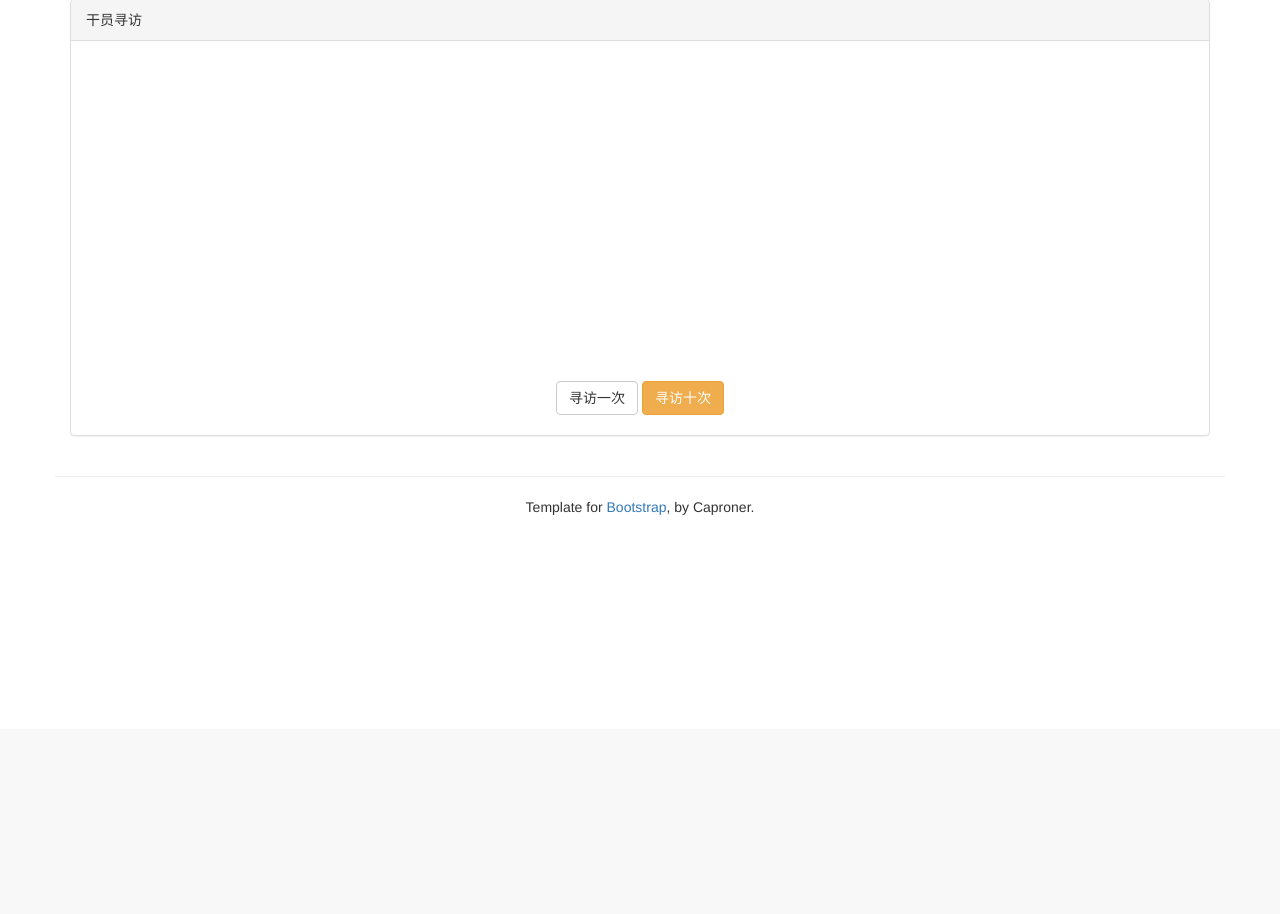
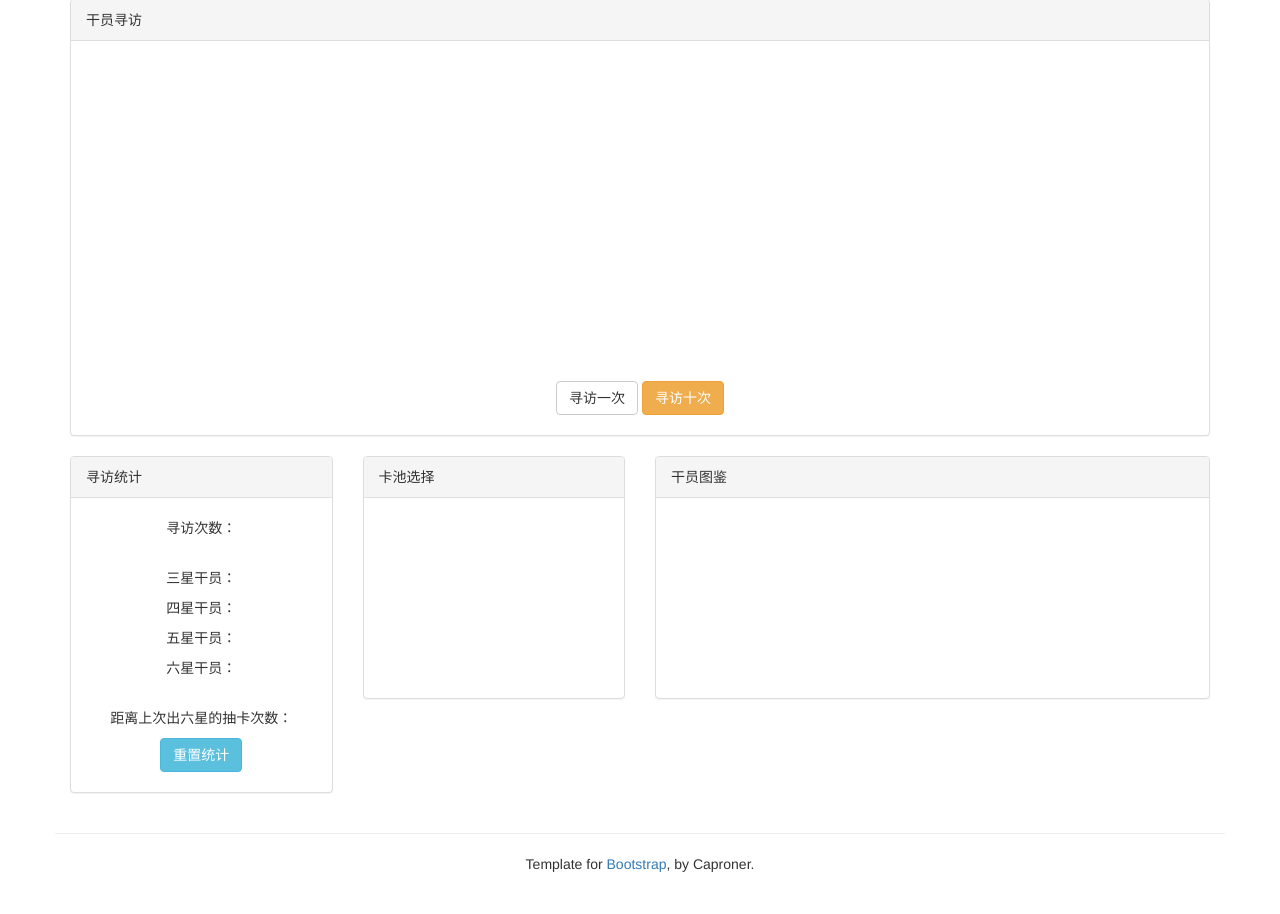
Before and after one commit to Caproner/PersonalWeb, a Django app: page /ArkNights/draw.html in a window 1280 px wide. Shown: the part 71-985 px from the top of the page. Before the commit the page ends 586 px from the top, so only its background shows below. Run offline with Django 3.2, Linux system fonts and the light colour scheme; some libraries are stand-ins or nearby versions.

Commit message:
尝试添加新功能的大体布局

```diff
--- a/PersonalWeb/frontend/templates/ArkNights/draw.html
+++ b/PersonalWeb/frontend/templates/ArkNights/draw.html
@@ -21,8 +21,40 @@
                 <div class="draw-show" id = "js-draw-show">
                 </div>
                 <div class="draw-button">
-                    <button type="button" id="draw-1" class="btn btn-default">寻访一次</button>
-                    <button type="button" id="draw-10" class="btn btn-warning">寻访十次</button>
+                    <button type="button" id="js-draw-1" class="btn btn-default">寻访一次</button>
+                    <button type="button" id="js-draw-10" class="btn btn-warning">寻访十次</button>
+                </div>
+            </div>
+        </div>
+        <div class="col-md-3">
+            <div class="panel panel-default">
+                <div class="panel-heading">寻访统计</div>
+                <div class="stat-show" id = "js-stat-show">
+                    <p>寻访次数： <div id="js-draw-times"></div></p>
+                    <br>
+                    <p>三星干员： <div id="js-agent-3-times"></div></p>
+                    <p>四星干员： <div id="js-agent-4-times"></div></p>
+                    <p>五星干员： <div id="js-agent-5-times"></div></p>
+                    <p>六星干员： <div id="js-agent-6-times"></div></p>
+                    <br>
+                    <p>距离上次出六星的抽卡次数： <div id="js-agent-save"></div></p>
+                </div>
+                <div class="clean-button">
+                    <button type="button" id="js-clean" class="btn btn-info">重置统计</button>
+                </div>
+            </div>
+        </div>
+        <div class="col-md-3">
+            <div class="panel panel-default">
+                <div class="panel-heading">卡池选择</div>
+                <div class="stat-show" id = "js-up-show">
+                </div>
+            </div>
+        </div>
+        <div class="col-md-6">
+            <div class="panel panel-default">
+                <div class="panel-heading">干员图鉴</div>
+                <div class="stat-show" id = "js-manual-show">
                 </div>
             </div>
         </div>
--- a/PersonalWeb/static/ArkNights/css/draw.css
+++ b/PersonalWeb/static/ArkNights/css/draw.css
@@ -22,11 +22,23 @@
 		padding-top:	40px;
 		padding-bottom: 20px;
 	}
+	.clean-button
+	{
+		text-align:		center;
+		padding-top:	40px;
+		padding-bottom: 20px;
+	}
 	.draw-show
 	{
 		text-align:	center;
 		padding:	20px;
 		height:		500px;
+	}
+	.stat-show
+	{
+		text-align:	center;
+		padding:	20px;
+		height:		200px;
 	}
 	.draw-unit
 	{
@@ -68,11 +80,13 @@
 	{
 		padding:	10px;
 	}
-	.draw-img
+	.draw-button
 	{
-
+		text-align:		center;
+		padding-top:	40px;
+		padding-bottom: 20px;
 	}
-	.draw-button
+	.clean-button
 	{
 		text-align:		center;
 		padding-top:	40px;
@@ -83,6 +97,12 @@
 		text-align:	center;
 		padding:	20px;
 		height:		300px;
+	}
+	.stat-show
+	{
+		text-align:	center;
+		padding:	20px;
+		height:		200px;
 	}
 	.draw-unit
 	{
--- a/PersonalWeb/static/ArkNights/js/draw.js
+++ b/PersonalWeb/static/ArkNights/js/draw.js
@@ -1,10 +1,10 @@
 $(document).ready(function(){
-    $("#draw-1").click(function(){
+    $("#js-draw-1").click(function(){
         $.get("/ArkNights/draw.html?times=1", function(data, status){
             $("#js-draw-show").html(data);
         });
     });
-    $("#draw-10").click(function(){
+    $("#js-draw-10").click(function(){
         $.get("/ArkNights/draw.html?times=10", function(data, status){
             $("#js-draw-show").html(data);
         });
```
